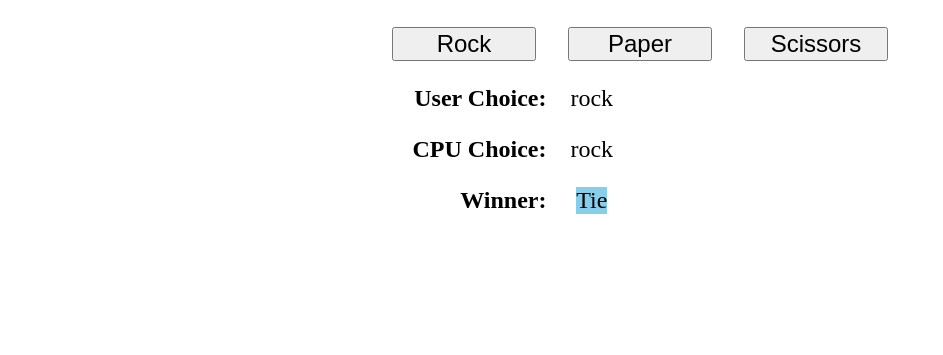
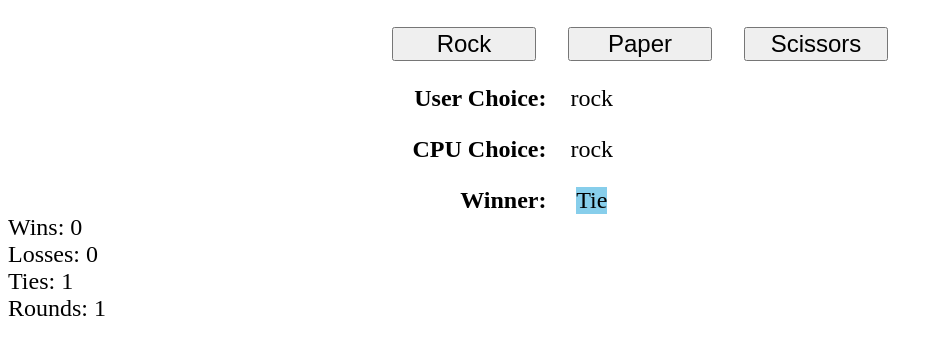
Before and after one commit to bstephe9/rock-paper-scissors, a plain HTML site: page index.html in a window 1280 px wide. Both pictures are taken after a click on the button "Rock". Shown: the part 79-434 px from the top of the page, without its empty margins (0-943 px from the left). Drawn offline with Linux system fonts and the light colour scheme.

Commit message:
feat(ui): Track round info

```diff
--- a/index.html
+++ b/index.html
@@ -27,6 +27,12 @@
         <span id="winner"></span>
       </div>
     </div>
+    <div class="round-info">
+      <div id="wins">Wins: 0</div>
+      <div id="losses">Losses: 0</div>
+      <div id="ties">Ties: 0</div>
+      <div id="rounds">Rounds: 0</div>
+    </div>
     <script src="rock-paper-scissors.js"></script>
   </body>
 
--- a/rock-paper-scissors.js
+++ b/rock-paper-scissors.js
@@ -7,10 +7,17 @@ buttons.forEach((button) => {
   })
 })
 
+let winCount = 0
+let loseCount = 0
+let tieCount = 0
+let roundCount = 0
+
 function playRound(userChoice) {
+  roundCount++
   const randomIndex = Math.floor(Math.random() * choices.length)
   const cpuChoice = choices[randomIndex]
   winner = determineWinner(userChoice, cpuChoice)
+  updateCounts(winner)
   updateLabels(userChoice, cpuChoice, winner)
 }
 
@@ -33,14 +40,37 @@ function determineWinner(player1, player2) {
   }
 }
 
+function updateCounts(winner) {
+  switch (winner) {
+    case "User":
+      winCount++
+      break
+    case "CPU":
+      loseCount++
+      break
+    case "Tie":
+      tieCount++
+      break
+  }
+}
+
 function updateLabels(userChoice, cpuChoice, winner) {
   const userLabel = document.querySelector("#user")
   const cpuLabel = document.querySelector("#cpu")
   const winnerLabel = document.querySelector("#winner")
+  const winCountLabel = document.querySelector("#wins")
+  const loseCountLabel = document.querySelector("#losses")
+  const tieCountLabel = document.querySelector("#ties")
+  const roundCountLabel = document.querySelector("#rounds")
 
   userLabel.textContent = userChoice
   cpuLabel.textContent = cpuChoice
   winnerLabel.textContent = winner
+
+  winCountLabel.textContent = `Wins: ${winCount}`
+  loseCountLabel.textContent = `Losses: ${loseCount}`
+  tieCountLabel.textContent = `Ties: ${tieCount}`
+  roundCountLabel.textContent = `Rounds: ${roundCount}`
 
   background = "white"
   switch (winner) {
--- a/styles.css
+++ b/styles.css
@@ -40,3 +40,7 @@ h1 {
 label {
   font-weight: bold;
 }
+
+.round-info {
+  font-size: 24px;
+}
```
